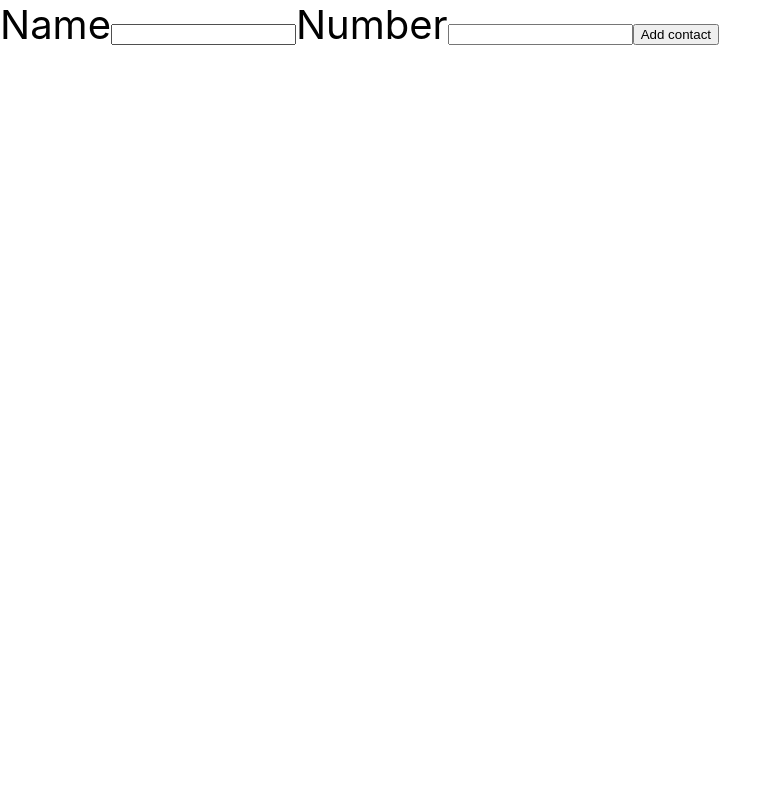
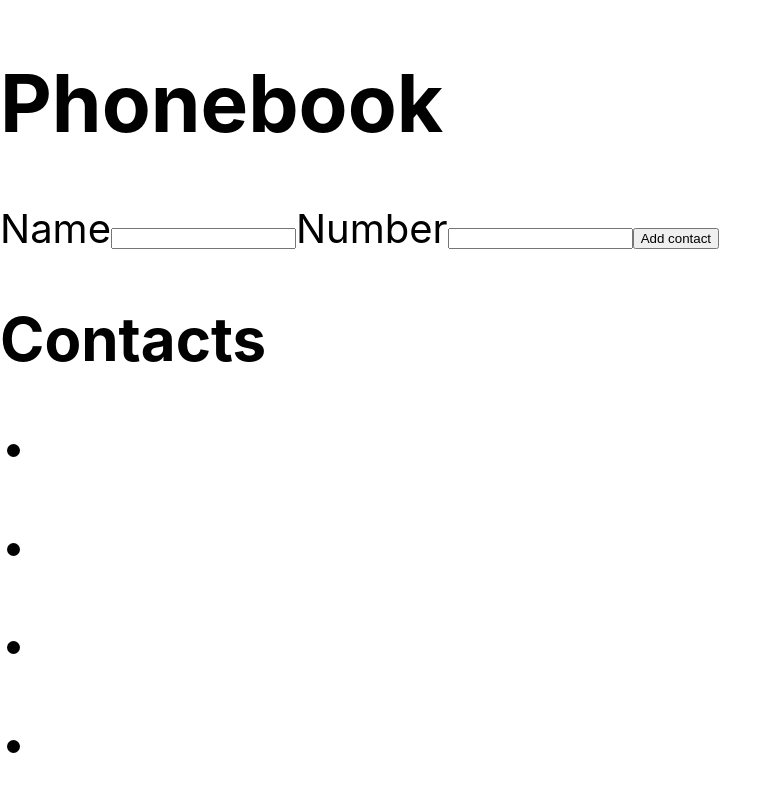
Before and after one commit to jokerav/goit-react-hw-02-phonebook, a React (Create React App) app: page / in a window 1280 px wide. Shown: the top 792 px of the page, without its empty margins (0-780 px from the left). Built offline with nearby package versions, Linux system fonts and the light colour scheme.

Commit message:
создал компоненты

```diff
--- a/src/components/App.jsx
+++ b/src/components/App.jsx
@@ -1,9 +1,13 @@
 import { Component } from 'react';
 import { nanoid } from 'nanoid';
 import ContactForm from './ContactsForm/ContactForm';
+import ContactList from './ContactList/ContactList';
 export class App extends Component {
   static defaultProps = {
-    contacts: [],
+    contacts: [    {id: 'id-1', name: 'Rosie Simpson', number: '459-12-56'},
+      {id: 'id-2', name: 'Hermione Kline', number: '443-89-12'},
+      {id: 'id-3', name: 'Eden Clements', number: '645-17-79'},
+      {id: 'id-4', name: 'Annie Copeland', number: '227-91-26'},],
   };
   state = {
     contacts: this.props.contacts,
@@ -26,7 +30,10 @@
           color: '#010101',
         }}
       >
+        <h1>Phonebook</h1>
         <ContactForm onSubmit={this.addContact} />
+        <h2>Contacts</h2>
+        <ContactList contacts={this.state.contacts} />
       </div>
     );
   }
--- /dev/null
+++ b/src/components/ContactList/Contact.jsx
@@ -0,0 +1,7 @@
+const Contact = ({ name, number }) => (
+  <li>
+    <p>{name}</p>
+    <p>{number} </p>
+  </li>
+);
+export default Contact;
--- /dev/null
+++ b/src/components/ContactList/ContactList.jsx
@@ -0,0 +1,10 @@
+import Contact from './Contact';
+const ContactList = ({ contacts }) => (
+  <ul>
+    {contacts.map(contact => (
+      <Contact contact={contact} />
+    ))}
+  </ul>
+);
+
+export default ContactList;
```
